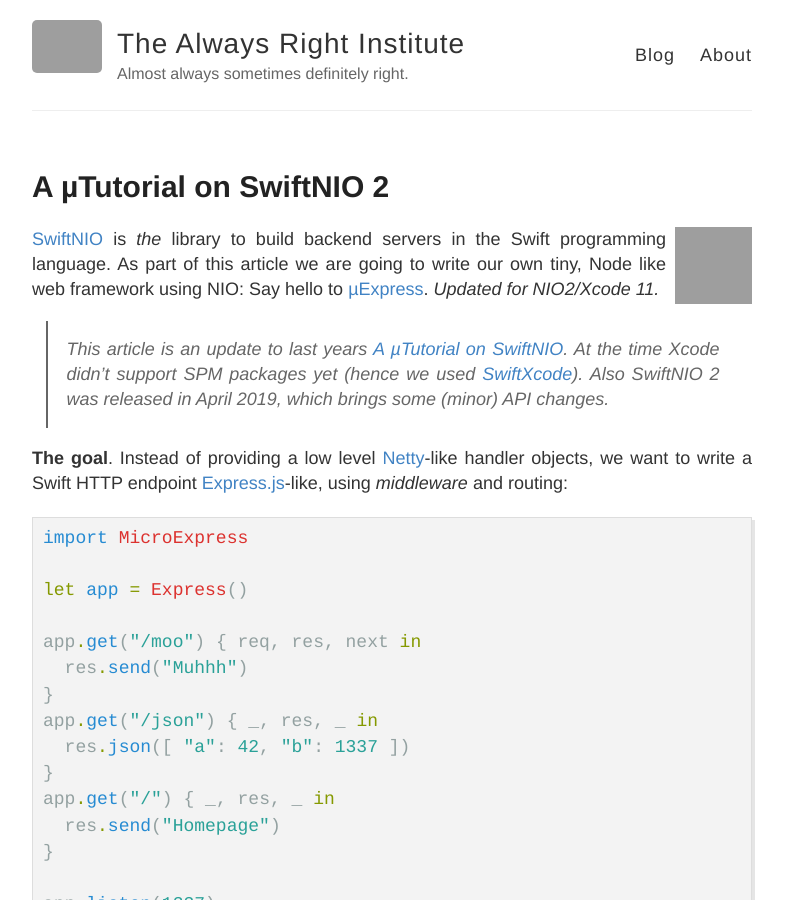
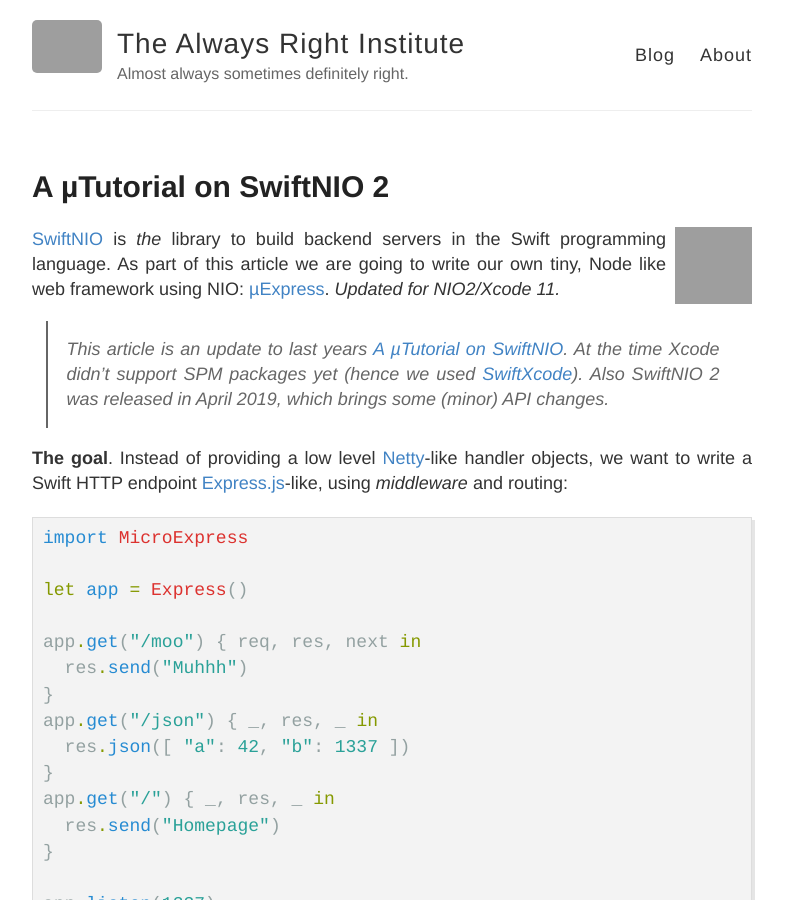
Before and after one commit to AlwaysRightInstitute/alwaysrightinstitute.github.io, a Jekyll site: the page built from _posts/2019-12-27-microexpress-nio2.md, in a window 1280 px wide and 900 px high, cut to the strip 0-900 px from the top of the window. Shown: the whole strip, without its empty margins (248-1034 px from the left). Built offline with Jekyll 4.4.1, drawn with Linux system fonts in a browser that asks for light colours; grey boxes are pictures that could not be loaded.

Commit message:
Less words
more good.

```diff
--- a/_posts/2019-12-27-microexpress-nio2.md
+++ b/_posts/2019-12-27-microexpress-nio2.md
@@ -9,7 +9,7 @@
 is _the_ library to build backend servers in the Swift programming
 language.
 As part of this article we are going to write our own tiny, Node like
-web framework using NIO: Say hello to
+web framework using NIO:
 [µExpress](https://github.com/NozeIO/MicroExpress). *Updated for NIO2/Xcode 11.*
 
 > This article is an update to last years
```
